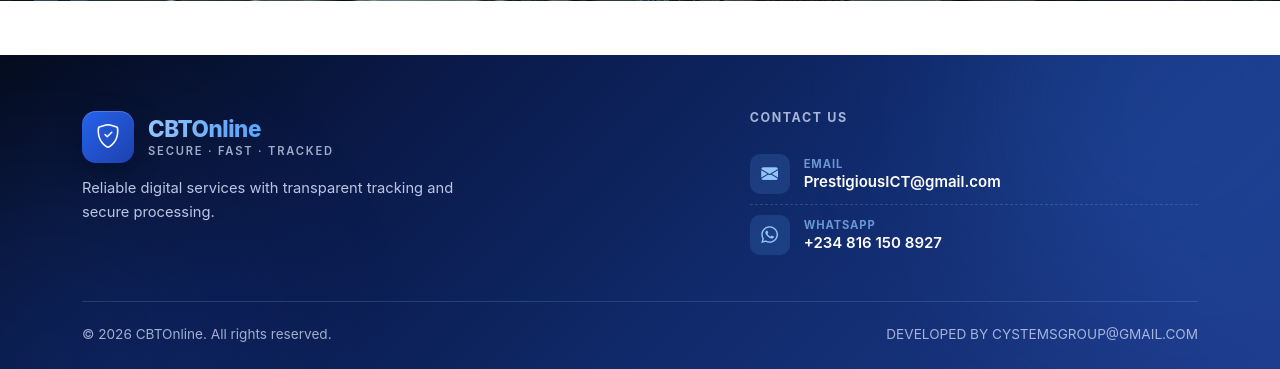
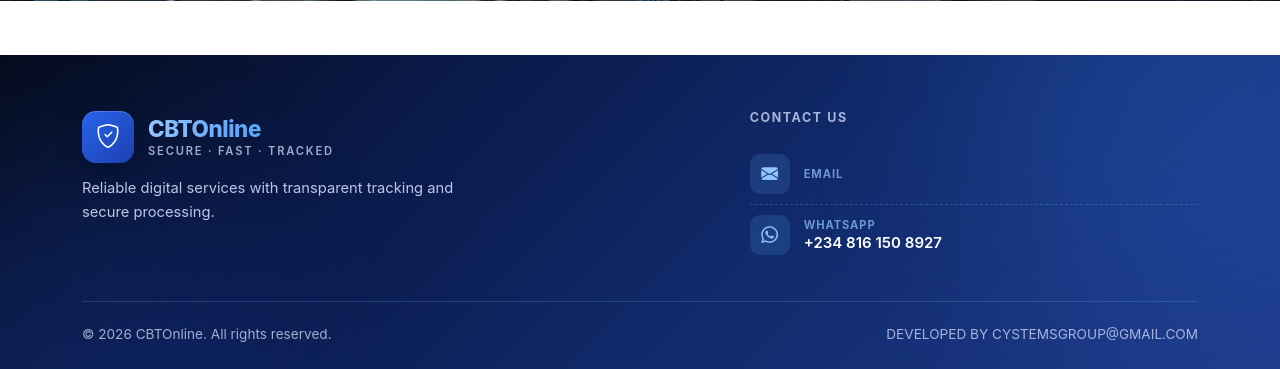
Before and after one commit to prestigiousictltd-stack/cbtonline, a PHP site: page / in a window 1280 px wide. Shown: the part 799-1168 px from the top of the page. Run offline with PHP 8.4, Linux system fonts and the light colour scheme; data that the repository does not hold is empty.

Commit message:
Update index.php

```diff
--- a/public/index.php
+++ b/public/index.php
@@ -641,7 +641,7 @@ $loginUrl = url('/login');
                         <span class="footer-contact-icon"><i class="bi bi-envelope-fill"></i></span>
                         <span class="footer-contact-text">
                             <span class="footer-contact-label">Email</span>
-                            <span class="footer-contact-value">PrestigiousICT@gmail.com</span>
+                            <span class="footer-contact-value"></span>
                         </span>
                     </a>
 
```
